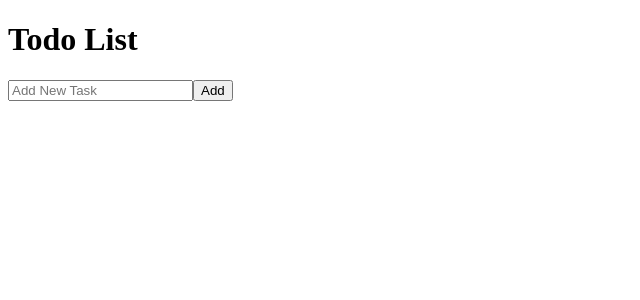
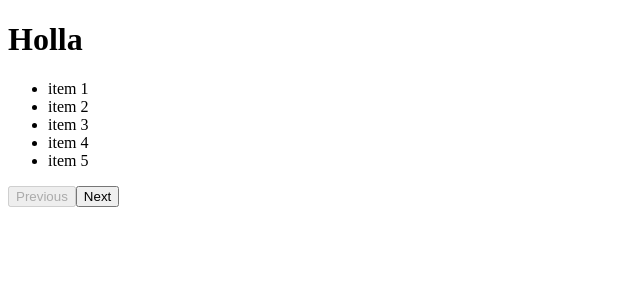
Before and after one commit to Ankit4Dec/React_Sessions, a React (Vite) app in the folder React Learning/React Questions/Practice Problems/: page / in a window 1280 px wide. Shown: the top 300 px of the page, without its empty margins (0-640 px from the left). Built offline with nearby package versions, Linux system fonts and the light colour scheme.

Commit message:
Pagination Using Reducer

```diff
--- a/React Learning/React Questions/Practice Problems/src/App.jsx
+++ b/React Learning/React Questions/Practice Problems/src/App.jsx
@@ -23,6 +23,7 @@ import { Three } from "./components/Three";
 import { Twelve } from "./components/Twelve";
 import { Twenty } from "./components/Twenty.jsx";
 import { TwentyOne } from "./components/TwentyOne.jsx";
+import { TwentyTwo } from "./components/TwentyTwo.jsx";
 import { Two } from "./components/Two";
 
 function App() {
@@ -59,7 +60,8 @@ function App() {
       </CartProvider> */}
 
       {/* <Twenty /> */}
-      <TwentyOne />
+      {/* <TwentyOne /> */}
+      <TwentyTwo />
     </>
   );
 }
--- /dev/null
+++ b/React Learning/React Questions/Practice Problems/src/components/TwentyTwo.jsx
@@ -0,0 +1,66 @@
+// Build a pagination compoenent using useReducer to manage the current page and the number of items per page.
+
+import { useEffect, useReducer } from "react";
+
+const itemsPerPage = 5;
+
+const paginationReducer = (state, action) => {
+  switch (action.type) {
+    case "SET_TOTAL_ITEM":
+      return { ...state, totalItem: action.payload };
+    case "SET_CURRENT_PAGE":
+      return { ...state, currentPage: action.payload };
+    default:
+      return state;
+  }
+};
+
+export const TwentyTwo = () => {
+  const [paginationState, dispatch] = useReducer(paginationReducer, {
+    currentPage: 1,
+    totalItem: 0,
+  });
+
+  const data = Array.from({ length: 25 }, (_, index) => `item ${index + 1}`);
+
+  useEffect(() => {
+    dispatch({ type: "SET_TOTAL_ITEM", payload: data.length });
+  }, []);
+
+  const startIndex = (paginationState.currentPage - 1) * itemsPerPage;
+  const endIndex = startIndex + itemsPerPage;
+
+  const displayedItems = data.slice(startIndex, endIndex);
+
+  const handlePageClick = (newPage) => {
+    dispatch({ type: "SET_CURRENT_PAGE", payload: newPage });
+  };
+
+  return (
+    <>
+      <div>
+        <h1>Holla</h1>
+        <ul>
+          {displayedItems.map((item, index) => (
+            <li key={index}>{item}</li>
+          ))}
+        </ul>
+
+        <div>
+          <button
+            onClick={() => handlePageClick(paginationState.currentPage - 1)}
+            disabled={paginationState.currentPage === 1}
+          >
+            Previous
+          </button>
+          <button
+            onClick={() => handlePageClick(paginationState.currentPage + 1)}
+            disabled={endIndex >= data.length}
+          >
+            Next
+          </button>
+        </div>
+      </div>
+    </>
+  );
+};
```
